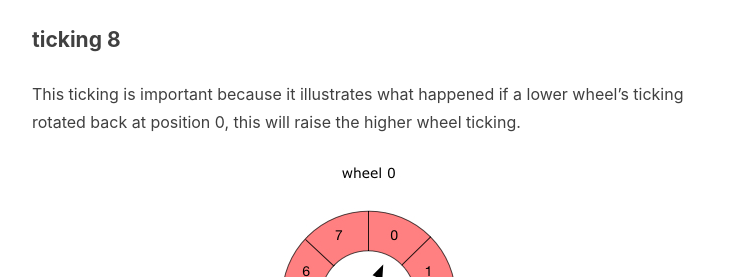
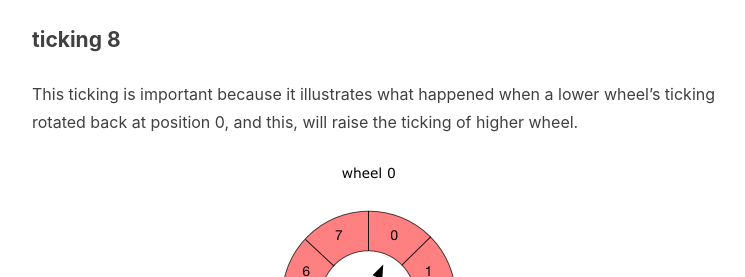
Before and after one commit to singchia/singchia.github.io, a Jekyll site: the page built from _posts/2017-11-25-An-Introduction-Of-Hierarchical-Timing-Wheels.md, in a window 1280 px wide and 900 px high, scrolled down 3585 px. Shown: the part 176-453 px from the top of the window, without its empty margins (233-978 px from the left). Built offline with Jekyll 4.4.1, drawn with Linux system fonts in a browser that asks for light colours; nearby versions of some CDN libraries; comment, search, counter and statistics services are not loaded.

Commit message:
modify words

```diff
--- a/_posts/2017-11-25-An-Introduction-Of-Hierarchical-Timing-Wheels.md
+++ b/_posts/2017-11-25-An-Introduction-Of-Hierarchical-Timing-Wheels.md
@@ -39,7 +39,7 @@ Add another 3 **ticks** into timer.
 ![](/img/timingwheels/ticking7.jpg)
 
 #### ticking 8
-This ticking is important because it illustrates what happened if a lower wheel's ticking rotated back at position 0, this will raise the higher wheel ticking.
+This ticking is important because it illustrates what happened when a lower wheel's ticking rotated back at position 0, and this, will raise the ticking of higher wheel.
 ![](/img/timingwheels/ticking8.jpg)
 
 #### ticking 24
```
